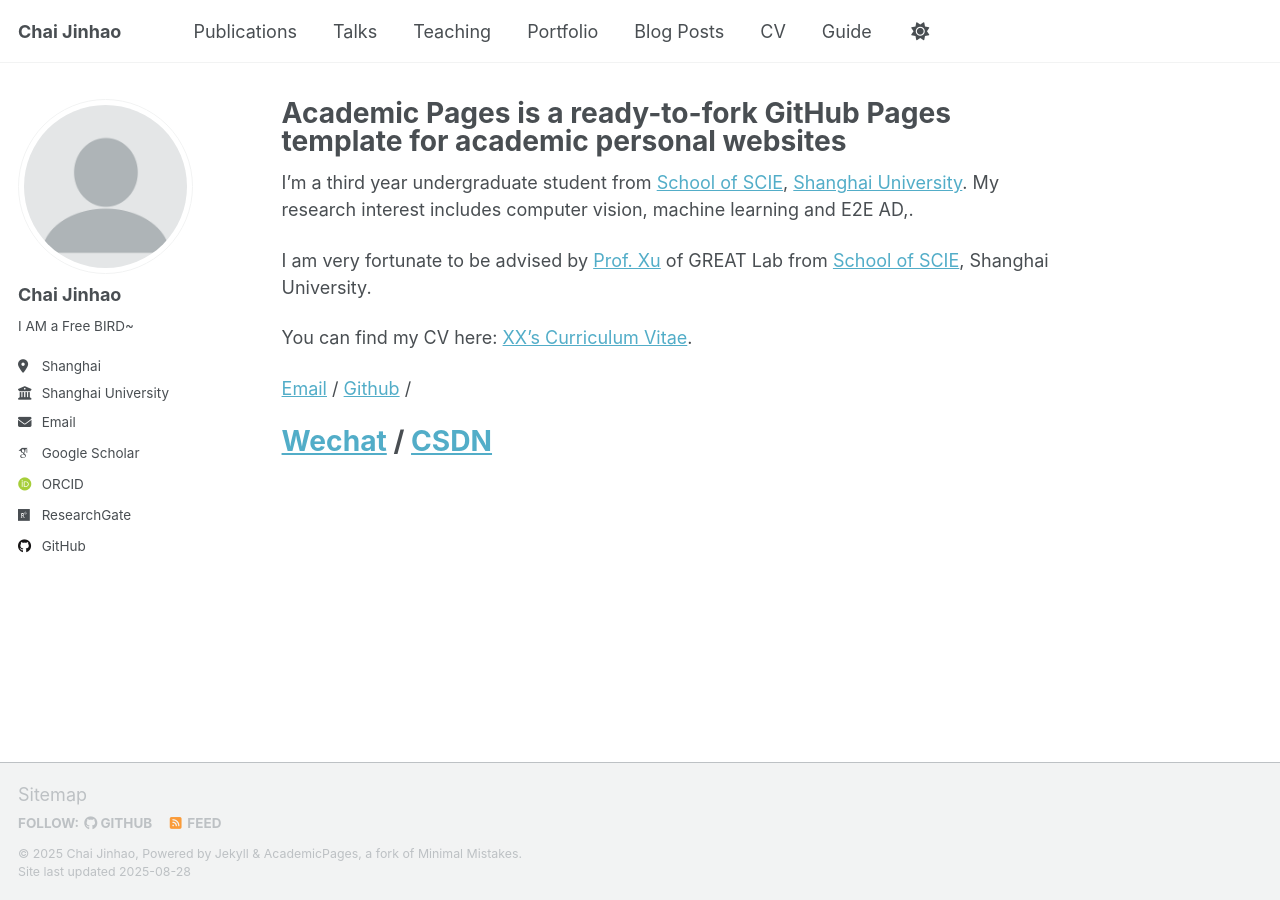
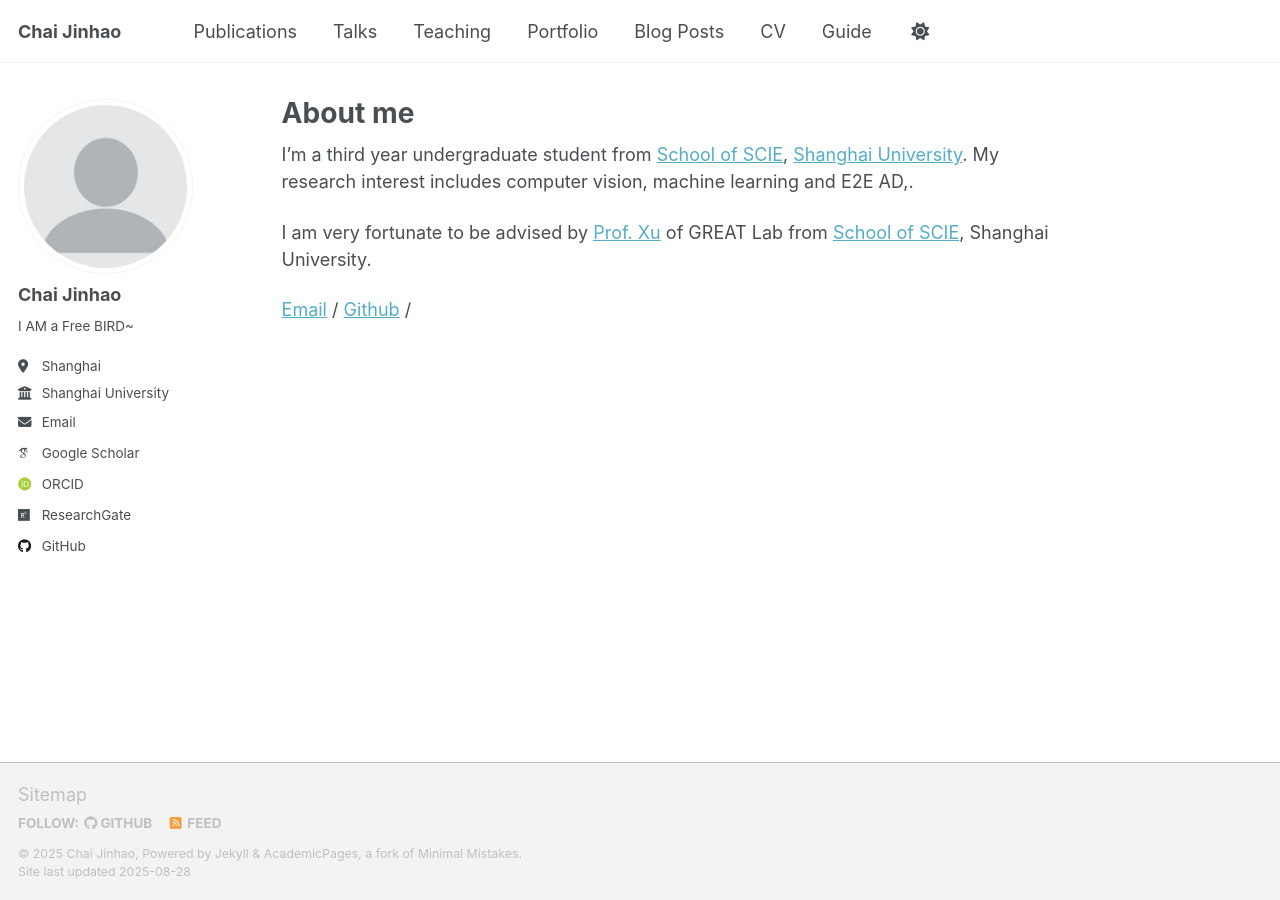
Before and after one commit to ChaiJohn216/ChaiJohn.giuhub.io, a Jekyll site: the page built from _pages/about.md, in a window 1280 px wide. Built offline with Jekyll 4.4.1, drawn with Linux system fonts in a browser that asks for light colours; some web fonts are replaced; a script that is not in the unit is left out.

Commit message:
Update about.md

```diff
--- a/_pages/about.md
+++ b/_pages/about.md
@@ -1,6 +1,6 @@
 ---
 permalink: /
-title: "Academic Pages is a ready-to-fork GitHub Pages template for academic personal websites"
+title: "About me"
 author_profile: true
 redirect_from:
   - /about/
@@ -11,7 +11,4 @@ I'm a third year undergraduate student from [School of SCIE](https://scie.shu.ed
 
 I am very fortunate to be advised by [Prof. Xu](https://www.xjtlu.edu.cn/zh/about/people/leadership/professor-shugong-xu) of GREAT Lab from [School of SCIE](https://scie.shu.edu.cn/), Shanghai University.
 
-You can find my CV here: [XX's Curriculum Vitae](../assets/Curriculum_Vitae.pdf).
-
 [Email](cjh1031901072@outlook.com) / [Github](https://github.com/ChaiJohn) /
-# [Wechat](../images/wechat.jpg) / [CSDN](https://blog.csdn.net/qd1813100174?spm=1000.2115.3001.5343)
```
